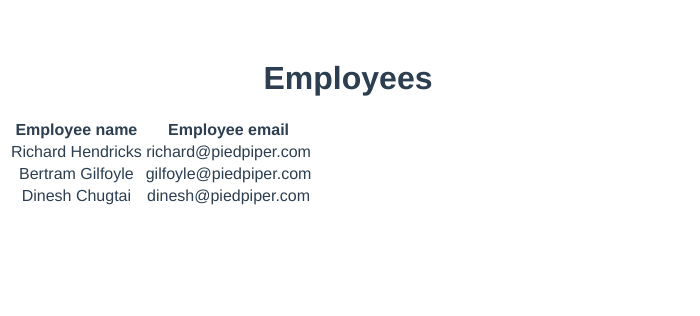
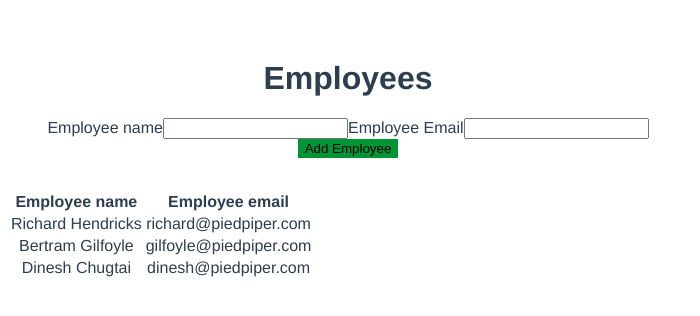
Before and after one commit to bricefriha/My-vuejs-journey, a Vue app: page / in a window 1280 px wide. Shown: the top 316 px of the page, without its empty margins (0-700 px from the left). Built offline with nearby package versions, Linux system fonts and the light colour scheme.

Commit message:
Add a new employee

```diff
--- a/src/App.vue
+++ b/src/App.vue
@@ -2,22 +2,50 @@
   <div id="app" class="small-container">
     <!-- Header Title -->
     <h1>Employees</h1>
-
+    <!-- Import our add form -->
+    <employee-form @add:employee="addEmployee" />
     <!-- Import our table -->
     <employee-table :employees="employees"/>
   </div>
 </template>
 
 <script>
+// Importing the EmployeeTable view
 import EmployeeTable  from '@/components/EmployeeTable.vue'
+
+// Importing the EmployeeTable view
+import EmployeeForm from '@/components/EmployeeForm.vue'
 
 export default {
   name: 'app',
   components: {
     EmployeeTable,
+    EmployeeForm,
   },
 
+// All the methods
+methods: {
+  // Add a new employee
+  addEmployee(employee) {
+
+    // Get the last
+    const lastId = this.employees.length > 0
+                    ? this.employees[this.employees.length - 1].id
+                    : 0;
+
+    // Set a new id for the employee
+    const id = lastId + 1;
+
+    // Set the new employe as a object
+    const newEmployee = { ...employee, id };
+
+    // Reload the employee list with the new employe
+    this.employees = [...this.employees, newEmployee]
+  }
+},
+
 data() {
+
     return {
       employees: [
         {
--- /dev/null
+++ b/src/components/EmployeeForm.vue
@@ -0,0 +1,37 @@
+<template>
+  <div id="employee-form" @submit.prevent="handleSubmit" class="form">
+    <form>
+      <label>Employee name</label>
+      <input v-model="employee.name" type="text" />
+      <label>Employee Email</label>
+      <input v-model="employee.email" type="text" />
+      <button class="">Add Employee</button>
+    </form>
+  </div>
+</template>
+
+<script>
+  export default {
+    name: 'employee-form',
+        data() {
+        return {
+            employee: {
+            name: '',
+            email: '',
+            },
+        }
+        },
+    methods: {
+        handleSubmit() {
+        // Passing the employee info
+        this.$emit('add:employee', this.employee);
+        },
+    },
+  }
+</script>
+
+<style scoped>
+  form {
+    margin-bottom: 2rem;
+  }
+</style>
--- a/src/components/EmployeeTable.vue
+++ b/src/components/EmployeeTable.vue
@@ -26,4 +26,19 @@
   }
 </script>
 
-<style scoped></style>
+<style scoped>
+h3 {
+  margin: 40px 0 0;
+}
+ul {
+  list-style-type: none;
+  padding: 0;
+}
+li {
+  display: inline-block;
+  margin: 0 10px;
+}
+a {
+  color: #42b983;
+}
+</style>
```
